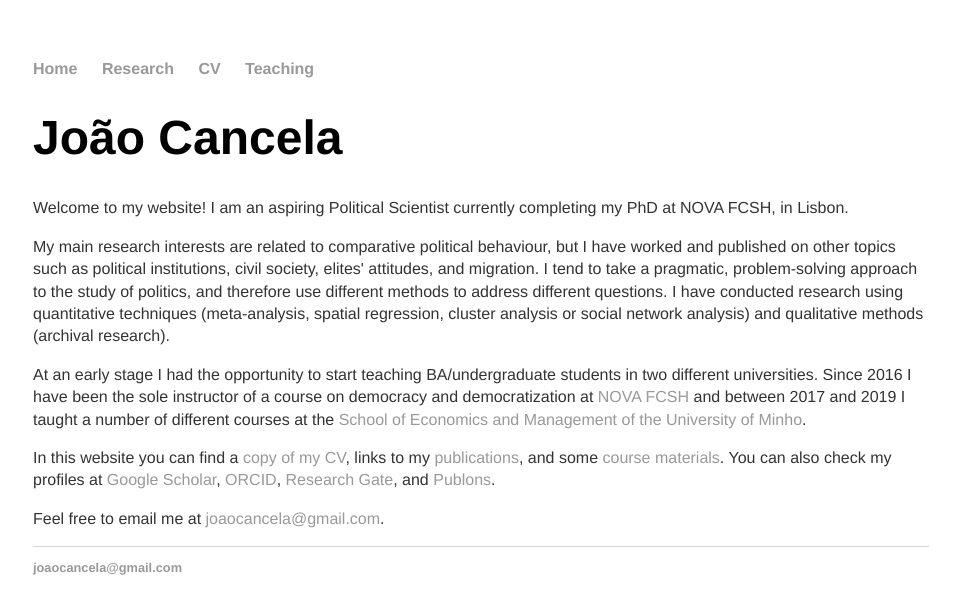
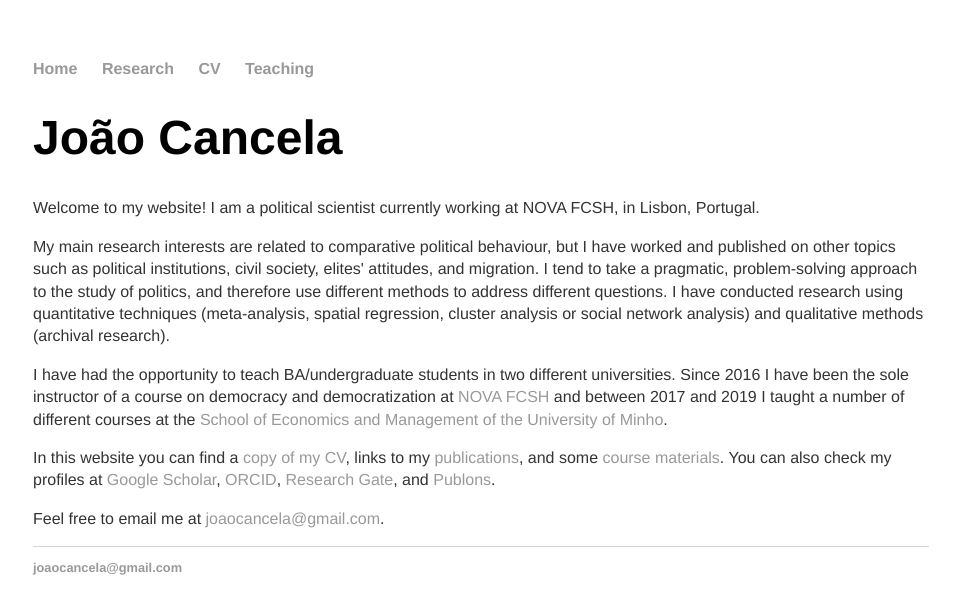
Before and after one commit to joaocancela/joaocancela.github.io, a Jekyll site: the page built from index.html, in a window 1280 px wide. Shown: the top 614 px of the page, without its empty margins (159-1119 px from the left). Built offline with Jekyll 4.4.1, drawn with Linux system fonts in a browser that asks for light colours.

Commit message:
Update index.html

```diff
--- a/index.html
+++ b/index.html
@@ -4,9 +4,9 @@ title: João Cancela
 ---
 <div class="blurb">
 	<h1>João Cancela</h1>
-	<p>Welcome to my website! I am an aspiring Political Scientist currently completing my PhD at NOVA FCSH, in Lisbon. </p>
+	<p>Welcome to my website! I am a political scientist currently working at NOVA FCSH, in Lisbon, Portugal. </p>
 	<p> My main research interests are related to comparative political behaviour, but I have worked and published on other topics such as political institutions, civil society, elites' attitudes, and migration. I tend to take a pragmatic, problem-solving approach to the study of politics, and therefore use different methods to address different questions. I have conducted research using quantitative techniques (meta-analysis, spatial regression, cluster analysis or social network analysis) and qualitative methods (archival research). </p>
-	<p>  At an early stage I had the opportunity to start teaching BA/undergraduate students in two different universities. Since 2016 I have been the sole instructor of a course on democracy and democratization at <a href= "https://www.fcsh.unl.pt/">NOVA FCSH</a> and between 2017 and 2019 I taught a number of different courses at the <a href="https://www.eeg.uminho.pt"> School of Economics and Management of the University of Minho</a>.</p>
+	<p> I have had the opportunity to teach BA/undergraduate students in two different universities. Since 2016 I have been the sole instructor of a course on democracy and democratization at <a href= "https://www.fcsh.unl.pt/">NOVA FCSH</a> and between 2017 and 2019 I taught a number of different courses at the <a href="https://www.eeg.uminho.pt"> School of Economics and Management of the University of Minho</a>.</p>
 	<p> In this website you can find a  <a href={{ site.baseurl }}/pdf/CV_JoaoCancela.pdf target = _blank>copy of my CV</a>, links to my <a href="/research">publications</a>, and some  <a href="/teaching">course materials</a>. You can also check my profiles at <a href=https://scholar.google.com/citations?user=3uFaAyQAAAAJ&hl>Google Scholar</a>, <a href=https://orcid.org/0000-0002-5055-2060>ORCID</a>, <a href=https://www.researchgate.net/profile/Joao_Cancela > Research Gate</a>, and <a href=https://publons.com/researcher/1185891/joao-cancela/> Publons</a>.</p>
 	<p> Feel free to email me at <a href=mailto:joaocancela@gmail.com>joaocancela@gmail.com</a>.</p>
 
```
